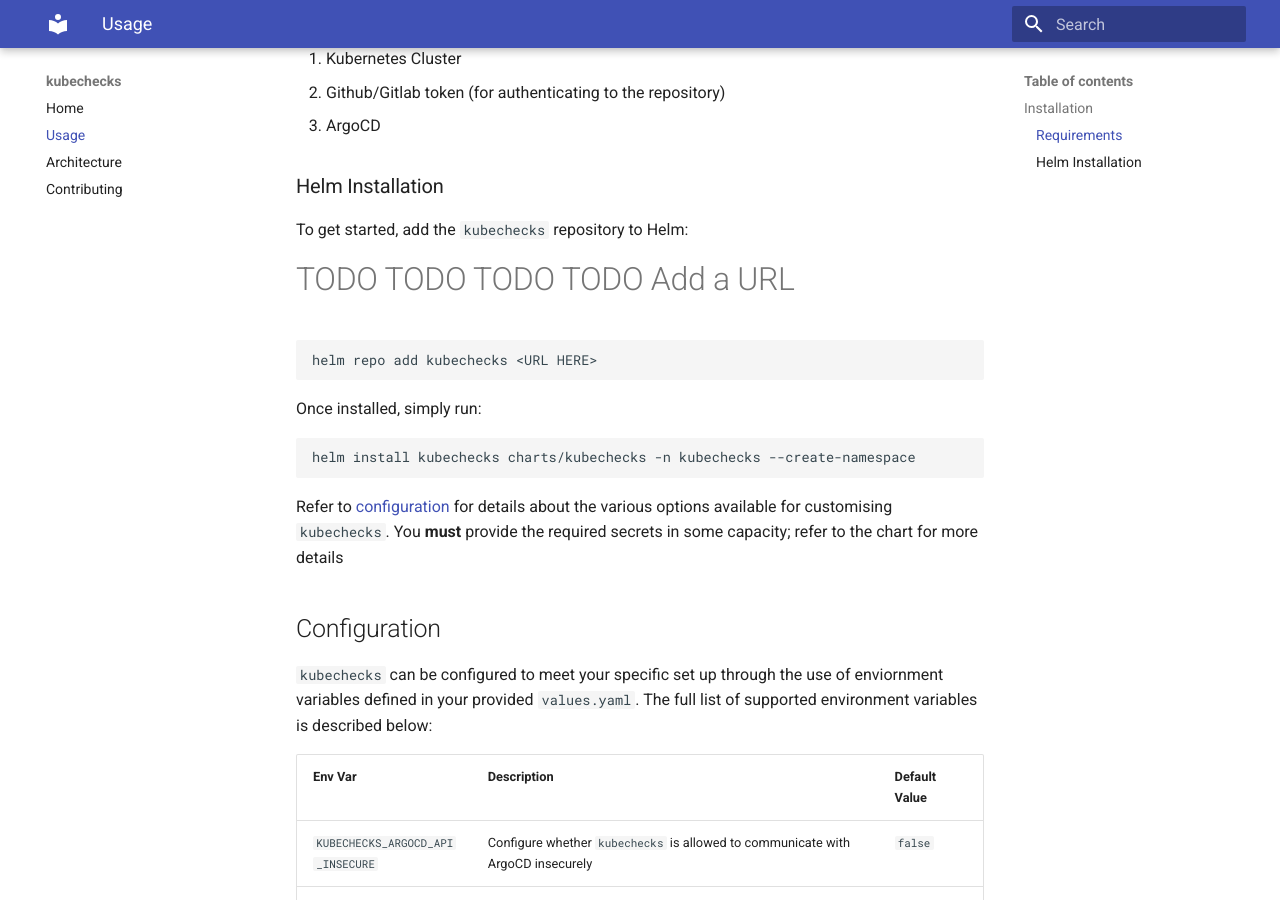
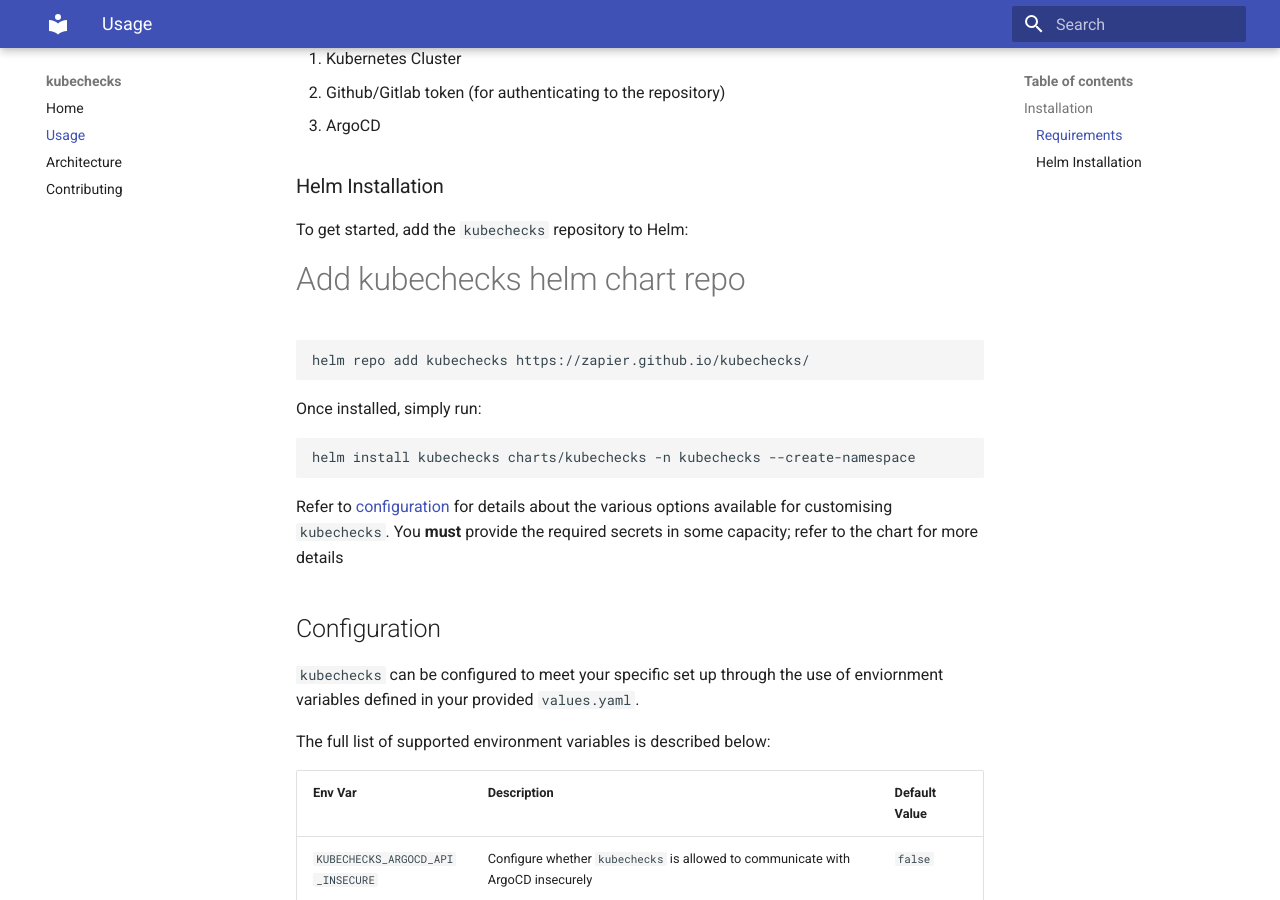
Before and after one commit to zapier/kubechecks, an MkDocs documentation site: the page built from docs/usage.md, in a window 1280 px wide and 900 px high, scrolled down 288 px. Built offline with MkDocs 1.6.1 and Material for MkDocs 9.7.7, drawn with Linux system fonts in a browser that asks for light colours.

Commit message:
docs: Fix helm repo URL

````diff
--- a/docs/usage.md
+++ b/docs/usage.md
@@ -14,10 +14,10 @@
 
 To get started, add the `kubechecks` repository to Helm:
 
-# TODO TODO TODO TODO Add a URL
+# Add kubechecks helm chart repo
 
 ```console
-helm repo add kubechecks <URL HERE>
+helm repo add kubechecks https://zapier.github.io/kubechecks/
 ```
 
 Once installed, simply run:
@@ -30,8 +30,9 @@ Refer to [configuration](#configuration) for details about the various options a
 
 ## Configuration
 
-`kubechecks` can be configured to meet your specific set up
-through the use of enviornment variables defined in your provided `values.yaml`. The full list of supported environment variables is described below:
+`kubechecks` can be configured to meet your specific set up through the use of enviornment variables defined in your provided `values.yaml`.
+
+The full list of supported environment variables is described below:
 
 |Env Var|Description|Default Value|
 |-------|-----------|-------------|
````
